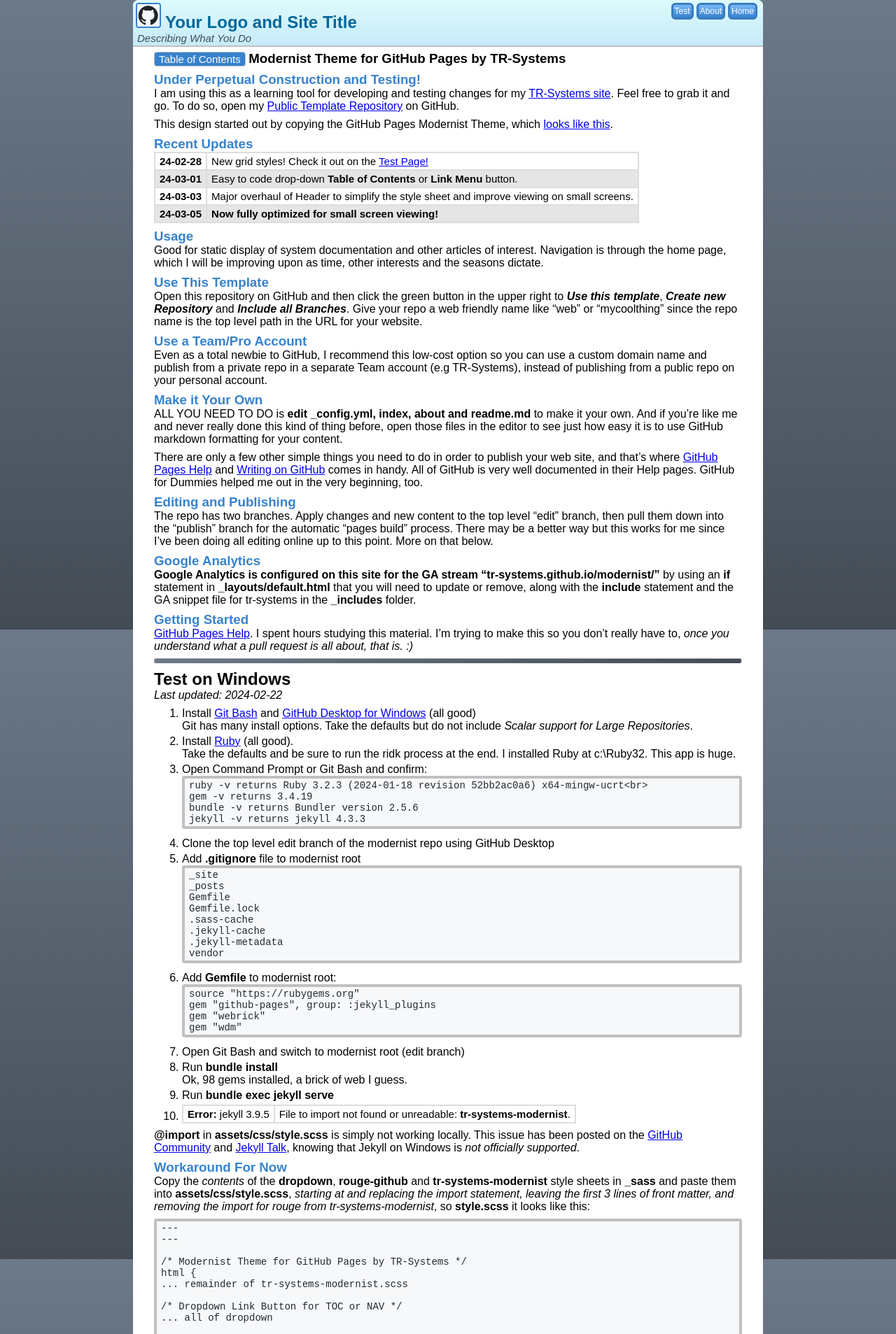
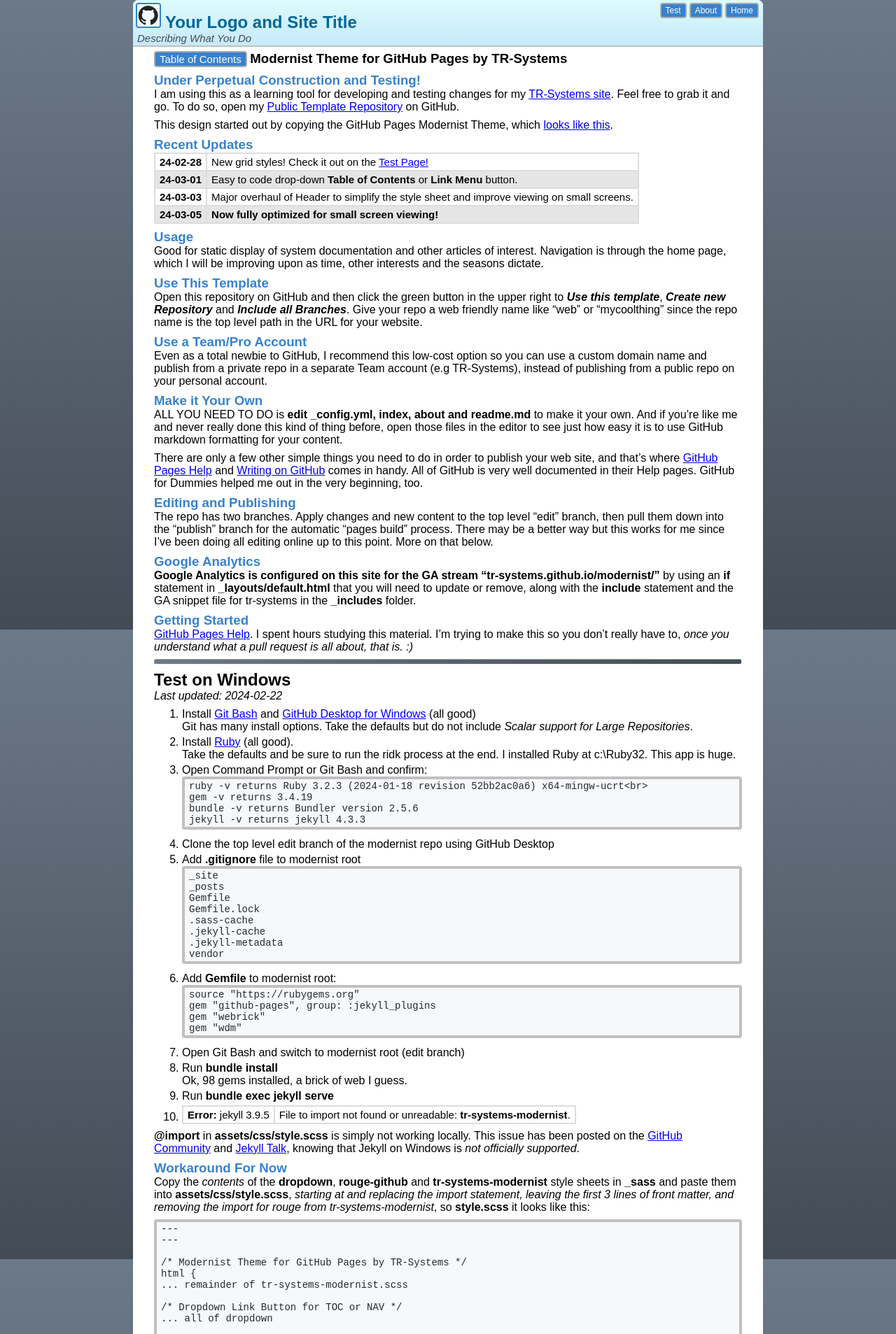
Before and after one commit to TR-Systems/modernist, a Jekyll site: the page built from index.md, in a window 1280 px wide. Shown: the top 1907 px of the page at 70% size. Built offline with Jekyll 4.4.1, drawn with Linux system fonts in a browser that asks for light colours; our own code applies the rules of GitHub Pages for plain Markdown files.

Commit message:
minor style changes for buttons

```diff
--- a/_sass/dropdown.scss
+++ b/_sass/dropdown.scss
@@ -1,13 +1,13 @@
 /* Dropdown Link Button for TOC or NAV */
 /* https://www.w3schools.com/howto/howto_js_dropdown.asp */
 .dropbtn {
-  background-color: #3782CD; /* 3498DB; */
+  background-color: #3782CD;
   color: white;
   padding: 1px 6px;
   margin: 0;
   font-size: 15px;
   font-weight: normal;
-  border: 1px solid silver;
+  border: 2px solid darkgray;
   border-radius: 4px;
   cursor: pointer;
 }
--- a/_sass/tr-systems-modernist.scss
+++ b/_sass/tr-systems-modernist.scss
@@ -65,15 +65,14 @@
 
   ul {
     list-style: none;
-    margin: 4px 8px 0 0;
+    margin: 4px 6px 0 0;
 
     li {
       float: right;
-      padding: 2px 2px;
-      border: 3px solid #3A7CBE;
-      border-radius: 6px;
-      background: #5198DF;
-      background: linear-gradient(#77B9FB, #3782CD);
+      padding: 2px 6px;
+      border: 2px solid darkgray;
+      border-radius: 4px;
+      background: #3782CD;
     }
 
     li:not(:last-child) {
@@ -287,10 +286,7 @@
   .wrapper {.content{margin: 0 10px 0;}}
 
   .header {
-    h1 {
-      display: block;
-      font-size: 16px;
-    }
+    h1 {font-size: 16px;}
     p {display: none;}
     img {display: none}
   }
```
